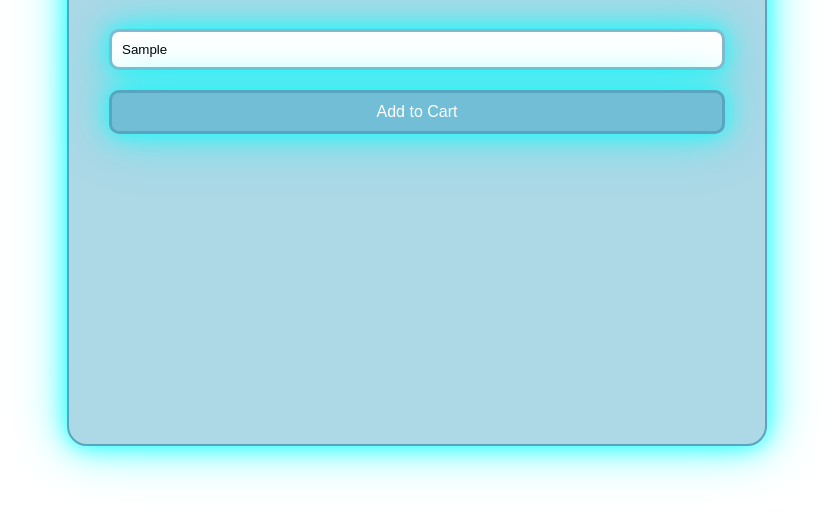
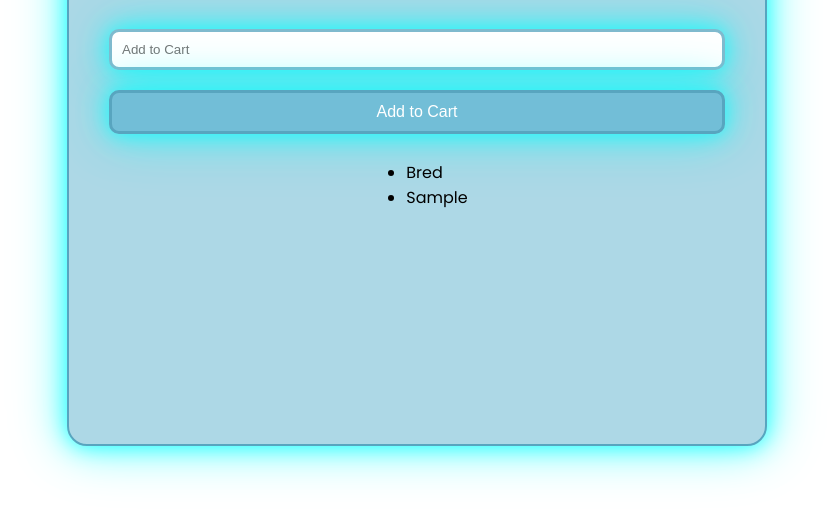
Before and after one commit to DJendryczka/Shopping-list, a website: page index.html in a window 1280 px wide. Both pictures are taken after typing "Sample" into the empty fields and a click on the button "Add to Cart". Shown: the part 274-794 px from the top of the page, without its empty margins (223-1056 px from the left). Drawn offline with Linux system fonts and the light colour scheme; no server answers.

Commit message:
Added ul for displaying list

```diff
--- a/index.html
+++ b/index.html
@@ -21,6 +21,9 @@
       <form>
         <input type="text" name="item" id="item" placeholder="Add to Cart" />
         <button id="addButton">Add to Cart</button>
+        <ul class="shopping-list">
+          <li>Bred</li>
+        </ul>
       </form>
     </maim>
     <script src="https://www.gstatic.com/firebasejs/9.15.0/firebase-app-compat.js"></script>
--- a/main.js
+++ b/main.js
@@ -11,15 +11,23 @@ const database = firebase.database(app);
 
 const cartList = database.ref('cartList');
 
-console.log(app);
 
 const addToCartButton = document.getElementById('addButton');
 const itemInput = document.getElementById('item');
+const shoppingList = document.querySelector('.shopping-list');
 
 
 addToCartButton.addEventListener('click', (event) => {
     event.preventDefault();
   let item = itemInput.value;
   cartList.push(item);
+  const listItem = document.createElement('li');
+  listItem.textContent = item; // Set the text of the li to the item
+
+  // Append the li to the ul
+  shoppingList.appendChild(listItem);
+
+  // Clear the input field after adding the item
+  itemInput.value = '';
   console.log('Adding item:', item);
 });
```
